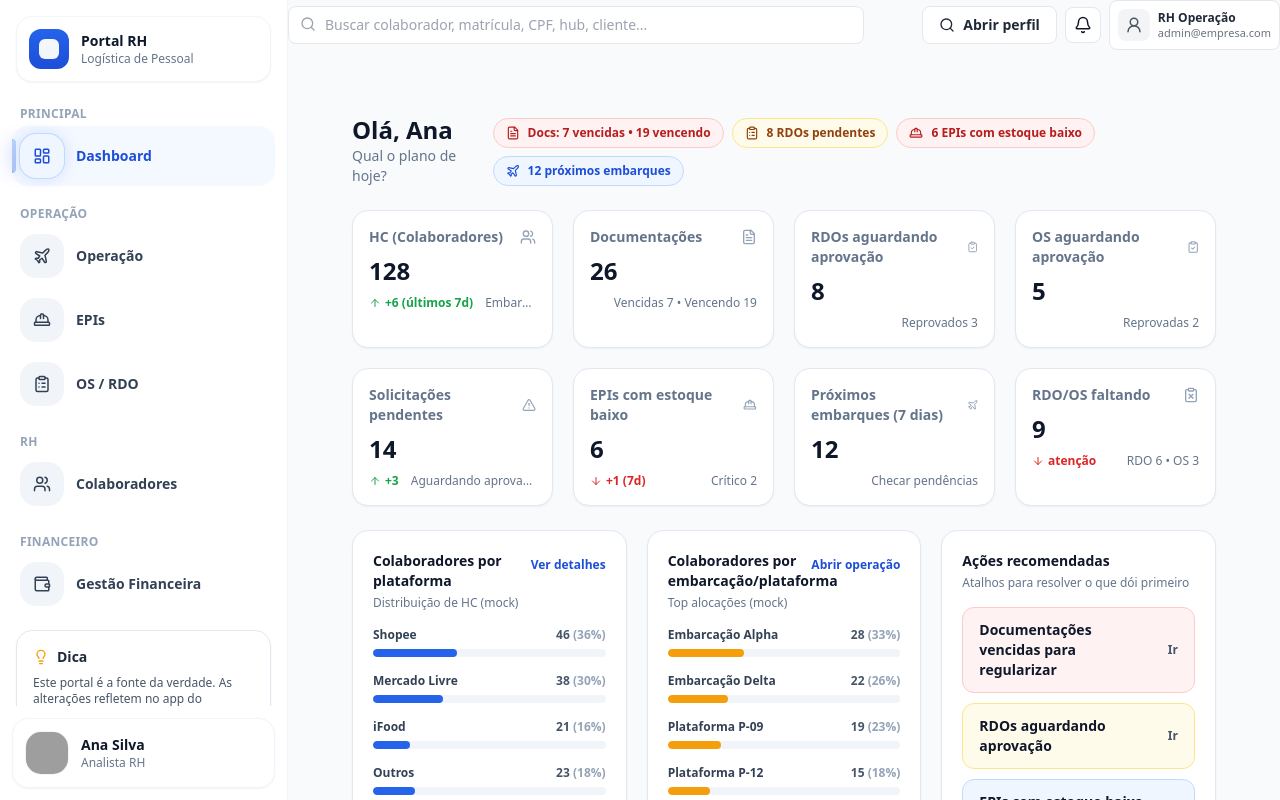
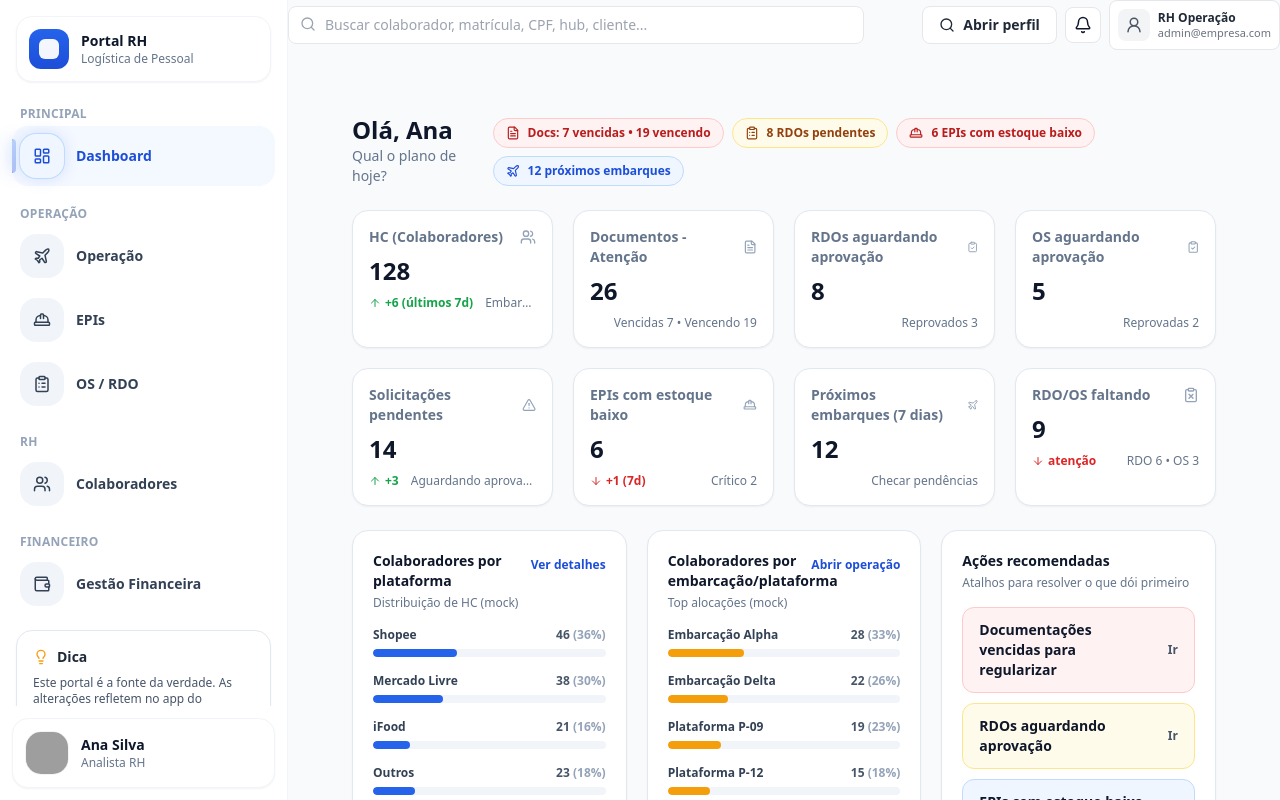
Before and after one commit to thechosenbynone-coder/logistica_pessoal_app_portal, a React (Vite) app in the folder apps/portal-rh/: page / in a window 1280 px wide. Shown: the top 800 px of the page. Built offline with nearby package versions, Linux system fonts and the light colour scheme; grey boxes are pictures that could not be loaded.

Commit message:
Update DashboardPage.jsx

```diff
--- a/apps/portal-rh/src/features/dashboard/DashboardPage.jsx
+++ b/apps/portal-rh/src/features/dashboard/DashboardPage.jsx
@@ -284,7 +284,7 @@ export default function DashboardPage({ onNavigate }) {
 
         {/* ✅ DOCS em 1 card só */}
         <DashboardMetricCard
-          title="Documentações"
+          title="Documentos - Atenção"
           value={`${docsTotalIssues}`}
           icon={FileText}
           trendType={mock.docs.expired > 0 ? "down" : "neutral"}
```
